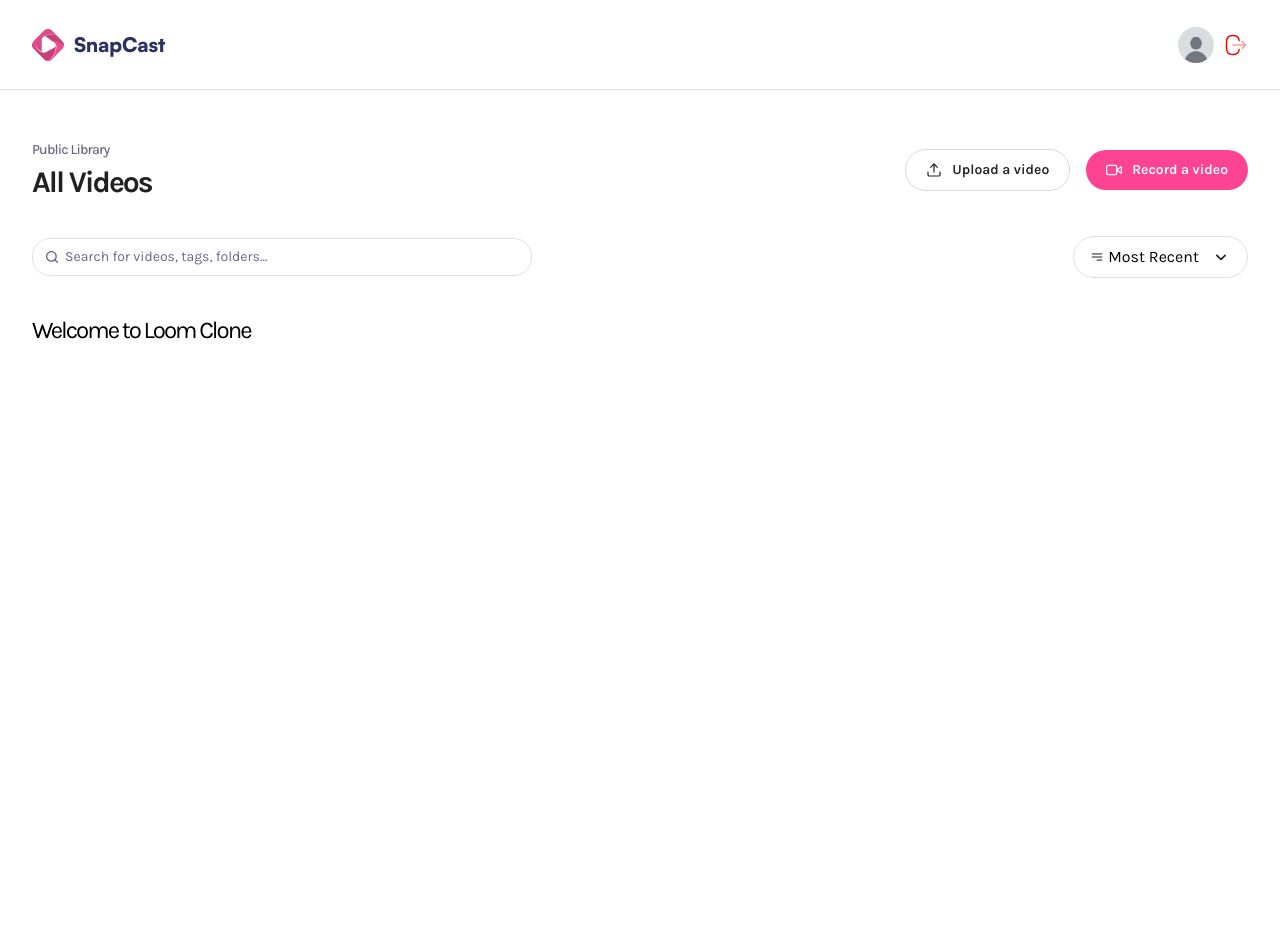
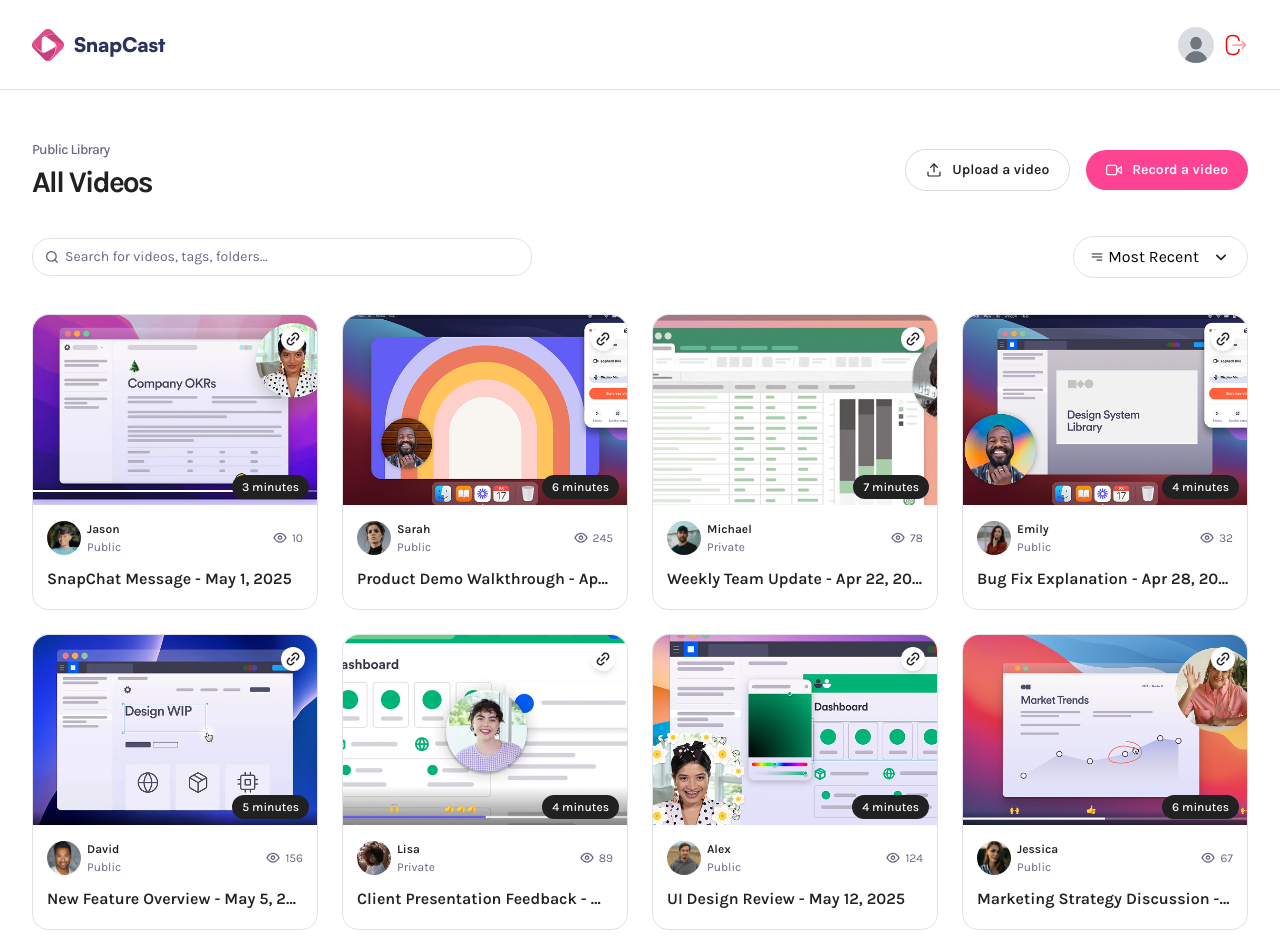
Before and after one commit to Ceci007/loom-clone, a Next.js app: page / in a window 1280 px wide. Shown: the top 952 px of the page. Before the commit the page ends 890 px from the top, so only its background shows below. Built offline with nearby package versions, Linux system fonts and the light colour scheme.

Commit message:
Add VideoCard component and video-grid styles

```diff
--- a/app/(root)/page.tsx
+++ b/app/(root)/page.tsx
@@ -1,10 +1,14 @@
 import Header from "@/components/Header"
+import VideoCard from "@/components/VideoCard"
+import { dummyCards } from "@/constants"
 
 const Page = () => {
   return (
     <main className="wrapper page">
       <Header title="All Videos" subHeader="Public Library" />
-      <h1 className="text-2xl font-karla">Welcome to Loom Clone</h1>
+      <section className="video-grid">
+        {dummyCards.map((card) => (<VideoCard key={card.id} {...card} />))}
+      </section>
     </main>
   )
 }
--- a/app/(root)/profile/[id]/page.tsx
+++ b/app/(root)/profile/[id]/page.tsx
@@ -1,11 +1,15 @@
 import Header from "@/components/Header";
+import VideoCard from "@/components/VideoCard";
+import { dummyCards } from "@/constants";
 
 const page = async ({params}: ParamsWithSearch) => {
   const { id } = await params;
   return (
     <div className="wrapper page">
       <Header subHeader="cecibenitezca@gmail.com" title="Ceci | Js Mastery" userImg="/assets/images/dummy.jpg" />
-      <h1 className="text-2xl font-karla">Profile ID: {id}</h1>
+      <section className="video-grid">
+        {dummyCards.map((card) => (<VideoCard key={card.id} {...card} />))}
+      </section>
     </div>
   )
 }
--- /dev/null
+++ b/components/VideoCard.tsx
@@ -0,0 +1,52 @@
+"use client";
+
+import Link from "next/link";
+import Image from "next/image";
+
+const VideoCard = ({
+  id,
+  title,
+  thumbnail,
+  userImg,
+  username,
+  createdAt,
+  views,
+  visibility,
+  duration
+}: VideoCardProps) => {
+  return (
+    <Link href={`/video/${id}`} className="video-card">
+      <Image src={thumbnail} alt="thumbnail" width={290} height={160} className="thumbnail" />
+      <article>
+        <div>
+          <figure>
+            <Image src={userImg} alt="Avatar" width={34} height={34} className="rounded-full aspect-square" />
+            <figcaption>
+              <h3>{username}</h3>
+              <p>{visibility}</p>
+            </figcaption>
+          </figure>
+          <aside>
+            <Image src="/assets/icons/eye.svg" alt="views" width={16} height={16} />
+            <span>{views}</span>
+          </aside>
+        </div>
+        <h2>{title} - {" "} {createdAt.toLocaleDateString("en-US", {
+          year: "numeric",
+          month: "short",
+          day: "numeric"
+        })}</h2>
+      </article>
+      <button onClick={() => {}} className="copy-btn">
+        <Image src="/assets/icons/link.svg" alt="copy" width={18} height={18} />
+      </button>
+      {duration && (
+        <div className="duration">
+          {Math.ceil(duration/60)} minutes
+        </div>
+      )}
+    </Link>
+  )
+}
+
+export default VideoCard
--- a/constants/index.ts
+++ b/constants/index.ts
@@ -46,3 +46,94 @@
   audioBitsPerSecond: 128000,
   videoBitsPerSecond: 2500000,
 };
+
+export const dummyCards = [
+  {
+    id: "1",
+    title: "SnapChat Message",
+    thumbnail: "/assets/samples/thumbnail (1).png",
+    createdAt: new Date("2025-05-01"),
+    userImg: "/assets/images/jason.png",
+    username: "Jason",
+    views: 10,
+    visibility: "public",
+    duration: 156,
+  },
+  {
+    id: "2",
+    title: "Product Demo Walkthrough",
+    thumbnail: "/assets/samples/thumbnail (2).png",
+    createdAt: new Date("2025-04-15"),
+    userImg: "/assets/images/sarah.png",
+    username: "Sarah",
+    views: 245,
+    visibility: "public",
+    duration: 320,
+  },
+  {
+    id: "3",
+    title: "Weekly Team Update",
+    thumbnail: "/assets/samples/thumbnail (3).png",
+    createdAt: new Date("2025-04-22"),
+    userImg: "/assets/images/michael.png",
+    username: "Michael",
+    views: 78,
+    visibility: "private",
+    duration: 412,
+  },
+  {
+    id: "4",
+    title: "Bug Fix Explanation",
+    thumbnail: "/assets/samples/thumbnail (4).png",
+    createdAt: new Date("2025-04-28"),
+    userImg: "/assets/images/emily.png",
+    username: "Emily",
+    views: 32,
+    visibility: "public",
+    duration: 183,
+  },
+  {
+    id: "5",
+    title: "New Feature Overview",
+    thumbnail: "/assets/samples/thumbnail (5).png",
+    createdAt: new Date("2025-05-05"),
+    userImg: "/assets/images/david.png",
+    username: "David",
+    views: 156,
+    visibility: "public",
+    duration: 275,
+  },
+  {
+    id: "6",
+    title: "Client Presentation Feedback",
+    thumbnail: "/assets/samples/thumbnail (6).png",
+    createdAt: new Date("2025-05-10"),
+    userImg: "/assets/images/lisa.png",
+    username: "Lisa",
+    views: 89,
+    visibility: "private",
+    duration: 198,
+  },
+  {
+    id: "7",
+    title: "UI Design Review",
+    thumbnail: "/assets/samples/thumbnail (7).png",
+    createdAt: new Date("2025-05-12"),
+    userImg: "/assets/images/alex.png",
+    username: "Alex",
+    views: 124,
+    visibility: "public",
+    duration: 230,
+  },
+  {
+    id: "8",
+    title: "Marketing Strategy Discussion",
+    thumbnail: "/assets/samples/thumbnail (8).png",
+    createdAt: new Date("2025-05-18"),
+    userImg: "/assets/images/jessica.png",
+    username: "Jessica",
+    views: 67,
+    visibility: "public",
+    duration: 345,
+  }
+]
--- a/index.d.ts
+++ b/index.d.ts
@@ -77,7 +77,7 @@
   username: string;
   createdAt: Date;
   views: number;
-  visibility: Visibility;
+  visibility: string;
   duration: number | null;
 }
 
```
